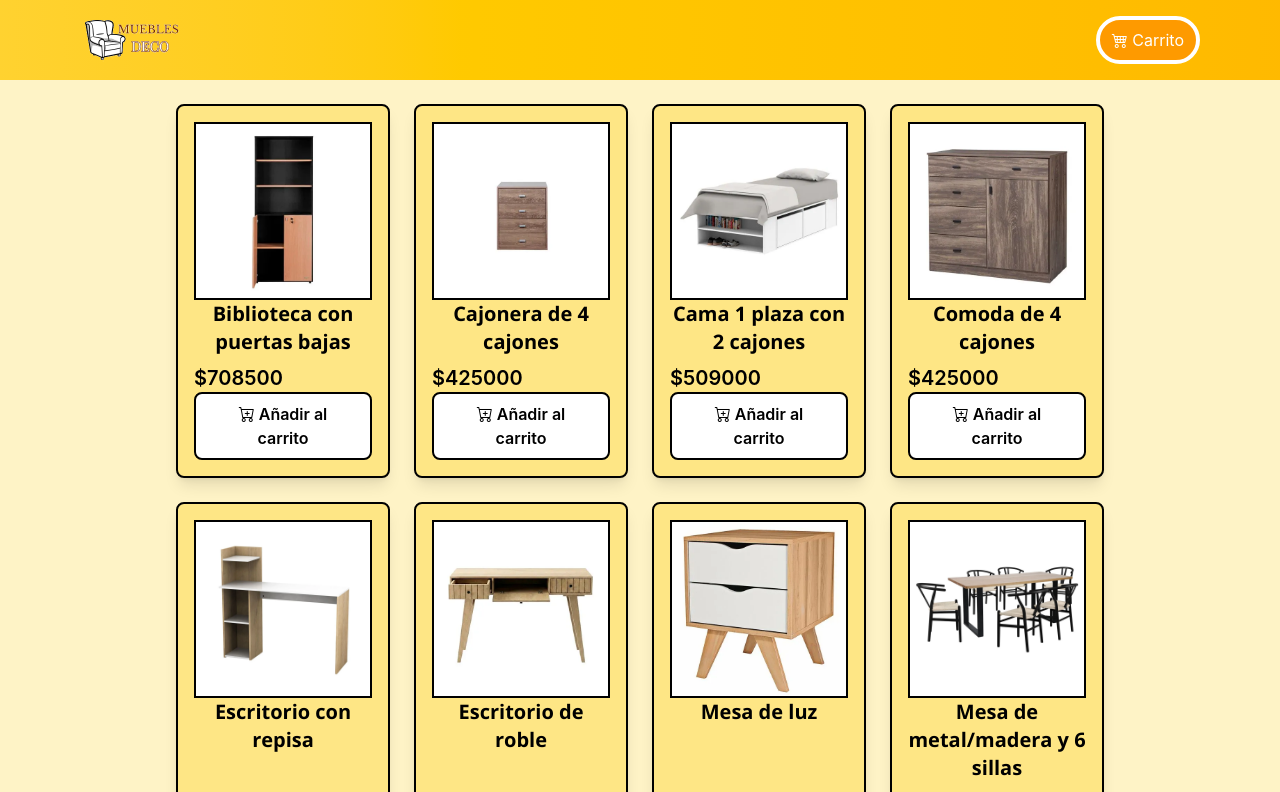
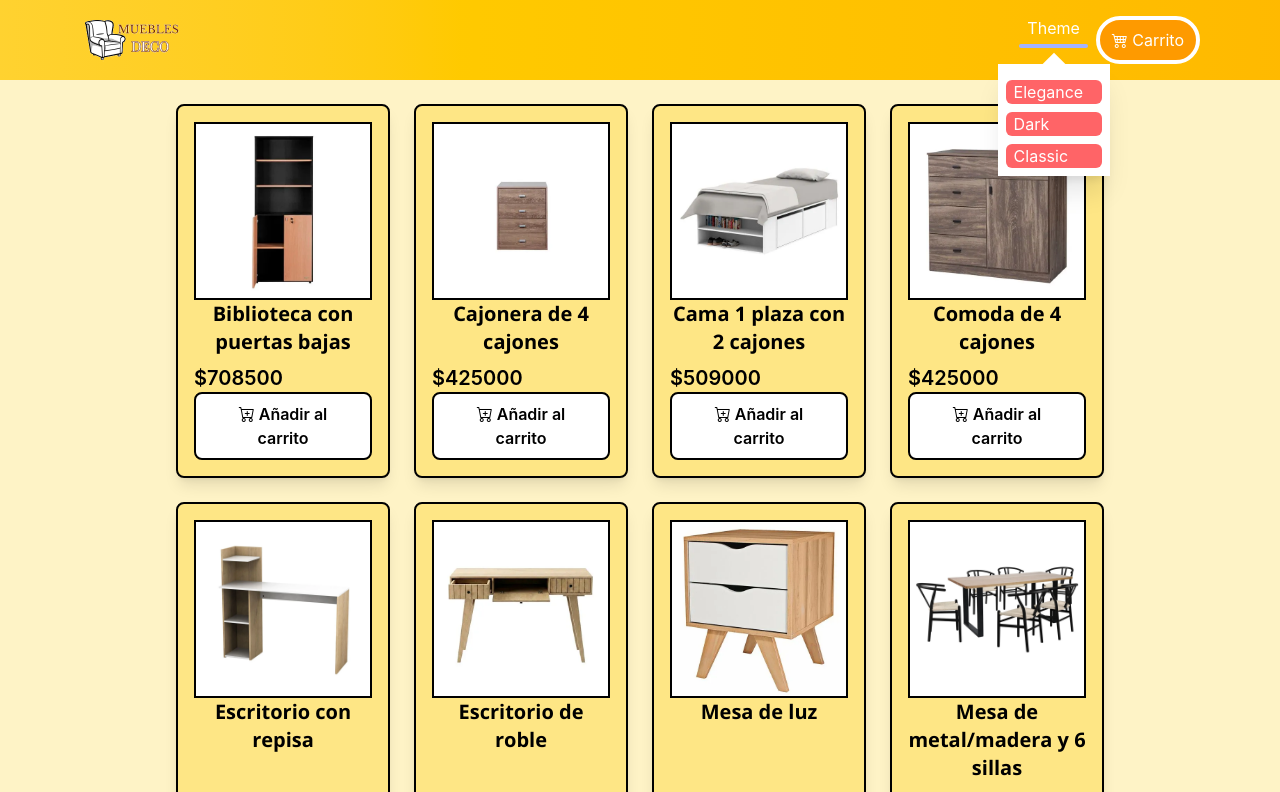
Before and after one commit to VicRamD/repo1_sprint3_mod4, a React (Vite) app: page / in a window 1280 px wide. Shown: the top 792 px of the page. Built offline with nearby package versions, Linux system fonts and the light colour scheme; a web font is replaced by a local one.

Commit message:
hook y context para uso de cambio de theme/tema, estilos para el modo dark

```diff
--- a/package.json
+++ b/package.json
@@ -12,6 +12,7 @@
   "dependencies": {
     "@tailwindcss/vite": "^4.2.1",
     "bootstrap-icons": "^1.13.1",
+    "motion": "^12.38.0",
     "react": "^19.2.4",
     "react-dom": "^19.2.4",
     "tailwindcss": "^4.2.1"
--- a/src/components/Cart.jsx
+++ b/src/components/Cart.jsx
@@ -9,7 +9,7 @@ const Cart = () => {
 
             <div className={`fixed top-0 right-0 h-screen w-full lg:h-screen transform
             ${isOpen ? 'translate-x-0' : 'translate-x-full'}  transition-transform duration-300 ease-in-out z-45
-            flex flex-col bg-linear-to-r from-amber-700 to-orange-300`}>
+            flex flex-col bg-amber-700 dark:bg-mist-600`}>
 
                 <div className="w-full h-1/12 bg-white flex justify-between shrink-0">
                     <h2 className="p-4 text-2xl">Mi carrito</h2>
--- a/src/components/CartCard.jsx
+++ b/src/components/CartCard.jsx
@@ -3,7 +3,7 @@ import { useCartContext } from "../contexts/CartContext";
 const CartCard = ({product}) => {
     const { updateQuantity, removeFromShoppingCartlist } = useCartContext();
   return (
-    <div className="bg-white p-4 mx-auto flex gap-4 rounded-lg w-11/12 xl:w-10/12 xl:justify-center border-b-2 border-amber-400">
+    <div className="bg-white p-4 mx-auto flex gap-4 rounded-lg w-11/12 xl:w-10/12 xl:justify-center border-b-2 border-amber-400 dark:border-gray-900">
         <img src={product.img} alt={product.alt}
             className="size-32 rounded-md object-cover"/>
         <div className="size-32 xl:w-36">
--- a/src/components/ProductCard.jsx
+++ b/src/components/ProductCard.jsx
@@ -6,17 +6,18 @@ const ProductCard = ({product}) => {
 
   return (
     <div className="rounded-lg shadow-lg overflow-hidden max-w-80 p-4 border-2 border-black flex flex-col
-    bg-amber-200">
+    bg-amber-200 text-black dark:bg-gray-700 dark:text-white">
             <img src={product.img} alt={product.alt} className="border-2 border-black"/>
 
             <div className="flex flex-col justify-between h-full">
-                <h2 className="open-sans text-black text-xl w-full text-center font-bold mb-2
+                <h2 className="open-sans text-xl w-full text-center font-bold mb-2
                     ">
                     {product.name}
                 </h2>
                 <p className="text-xl font-semibold mt-auto">${product.price}</p>
-                <button className="bg-button-primary hover:bg-amber-40 py-2 px-4 border-2 border-black rounded-lg bg-white
-                w-full font-semibold cursor-pointer transition duration-200 hover:bg-neutral-400" onClick={() => addToCartlist(product)}>
+                <button className="bg-button-primary hover:bg-amber-40 py-2 px-4 border-2 border-black rounded-lg bg-white dark:bg-gray-500
+                w-full font-semibold cursor-pointer transition duration-200 hover:bg-neutral-400 hover:text-white
+                dark:hover:bg-white dark:hover:text-black" onClick={() => addToCartlist(product)}>
                     <i className="bi bi-cart-plus"></i> Añadir al carrito
                 </button>
             </div>
--- a/src/components/ProductList.jsx
+++ b/src/components/ProductList.jsx
@@ -6,7 +6,7 @@ const ProductList = () => {
   const {isOpen} = useCartContext();
 
   return (
-    <div className={`bg-amber-100 py-10 flex justify-center ${isOpen ? "lg:w-3/5" : "lg:w-3/4"}`}>
+    <div className={`bg-amber-100 dark:bg-gray-200 py-10 flex justify-center ${isOpen ? "lg:w-3/5" : "lg:w-3/4"}`}>
         <div className={`max-w-6xl mx-auto px-4 grid grid-cols-1 sm:grid-cols-2 md:grid-cols-3 ${isOpen ? "" : "lg:grid-cols-4"}
         gap-6`}>
 
--- a/src/components/layout/Footer.jsx
+++ b/src/components/layout/Footer.jsx
@@ -3,7 +3,7 @@ const Footer = () => {
     const nombreAutor = "Víctor Francisco Ramirez Diaz";
 
   return (
-    <footer className="p-5 mt-auto bg-blue-900">
+    <footer className="p-5 mt-auto bg-blue-900 dark:bg-gray-600">
       <p className="text-center text-white">Hecho con React por {nombreAutor}</p>
     </footer>
   )
--- a/src/components/layout/Header.jsx
+++ b/src/components/layout/Header.jsx
@@ -1,18 +1,45 @@
 import logo from "../../assets/logo-muebles-deco.png"
 import { useCartContext } from "../../contexts/CartContext";
+import { useThemeContext } from "../../contexts/ThemeContext"
 
 const Header = () => {
   const {toggle} = useCartContext();
+  const {changeTheme, themes} = useThemeContext();
 
   return (
     <header>
-        <nav className='fixed flex items-center justify-between w-full h-[5em] bg-linear-to-r from-amber-300 to-amber-400 mx-auto z-30 py-5 px-6 lg:px-20 2xl:px-0'>
+        {/*<nav className='fixed flex items-center justify-between w-full h-[5em] bg-linear-to-r from-amber-300 to-amber-400 mx-auto z-30 py-5 px-6 lg:px-20 2xl:px-0'></nav>*/}
+        <nav className='fixed flex items-center justify-between w-full h-[5em] bg-linear-to-r from-amber-300 to-amber-400
+        elegance:bg-linear-to-r elegance:from-elegance-200 elegance:to-elegance-400
+        dark:from-gray-600 dark:to-gray-900 mx-auto z-30 py-5 px-6 lg:px-20 2xl:px-0'>
           <a href="/">
               <img src={logo} alt="logo libroteca" style={{width: '100px', height: '50px'}}/>
           </a>
-          <div>
+
+          <div className="flex gap-4">
+              {/**menu desplegable */}
+              <div className="relative h-fit w-fit">
+                  <button className="relative text-white cursor-pointer">Theme</button>
+                  <span className="absolute -bottom-2 -left-2 -right-2 h-1 origin-left rounded-full bg-indigo-300
+                  transition-transform duration-300 ease-out"></span>
+                  <div className="absolute left-1/2 top-12 bg-white text-black -translate-x-1/2">
+                    <div className="absolute -top-6 left-0 right-0 h-6 bg-transparent"></div>
+                    <div className="absolute left-1/2 top-0 h-4 w-4 -translate-x-1/2 -translate-y-1/2 rotate-45 bg-white"></div>
+                    <div className="size-28 bg-white p-2 shadow-xl  overflow-y-scroll">
+                      <ul className="w-full">
+                        {Object.keys(themes).map((themeName)=>{
+                          return  <li key={themeName} className="cursor-pointer mt-2 px-2 text-white bg-red-400 dark:bg-gray-900
+                          elegance:bg-elegance-400 rounded-md" onClick={() => changeTheme(themeName)}>{themes[themeName]}</li>
+                        })}
+                      </ul>
+
+                    </div>
+                  </div>
+              </div>
+
               <button className='border-4 py-2 px-3 border-white text-white bg-amber-500 cursor-pointer rounded-3xl
-              hover:text-amber-500 hover:bg-white' onClick={toggle}><i className="bi bi-cart4"></i> Carrito</button>
+              hover:text-amber-500 hover:bg-white dark:text-black dark:bg-white dark:border-gray-500
+              dark:hover:text-white dark:hover:bg-gray-500' onClick={toggle}><i className="bi bi-cart4"></i> Carrito</button>
           </div>
       </nav>
     </header>
--- a/src/components/layout/Main.jsx
+++ b/src/components/layout/Main.jsx
@@ -3,7 +3,7 @@ import Cart from "../Cart"
 
 const Main = () => {
   return (
-    <main className="flex lg:flex-row pt-16 justify-center bg-amber-100">
+    <main className="flex lg:flex-row pt-16 justify-center bg-amber-100 dark:bg-gray-200">
       <ProductList/>
       <Cart/>
     </main>
--- a/src/contexts/ThemeContext.jsx
+++ b/src/contexts/ThemeContext.jsx
@@ -0,0 +1,20 @@
+import { createContext, useContext } from "react";
+import { useTheme } from '../hooks/useTheme';
+
+//Crear el contexto
+const ThemeContext = createContext();
+
+//Crear el proveedor del contexto
+export const ThemeProvider = ({children}) => {
+    const {changeTheme, themes} = useTheme();
+
+    return(
+        <ThemeContext.Provider value={{changeTheme, themes}}>
+            {children}
+        </ThemeContext.Provider>
+    );
+}
+
+export const useThemeContext = () => {
+    return useContext(ThemeContext);
+}
--- /dev/null
+++ b/src/hooks/useTheme.js
@@ -0,0 +1,25 @@
+import { useEffect, useState } from "react"
+
+export const useTheme = () => {
+    const [theme, setTheme] = useState(() => {
+        return localStorage.getItem("theme") || "classic";
+    });
+
+    const themes = {
+        elegance: "Elegance",
+        dark: "Dark",
+        classic: "Classic"
+    }
+
+    const changeTheme = (themeName) => setTheme(themeName);
+
+    useEffect(() => {
+        if (typeof document !== 'undefined') {
+            document.documentElement.setAttribute('data-theme', theme);
+            //console.log(document.documentElement);
+            localStorage.setItem("theme", theme);
+        }
+    }, [theme]);
+
+    return {changeTheme, themes}
+}
--- a/src/main.jsx
+++ b/src/main.jsx
@@ -3,11 +3,15 @@ import { createRoot } from 'react-dom/client'
 import './index.css'
 import App from './App.jsx'
 import { CartProvider } from './contexts/CartContext.jsx'
+import { ThemeProvider } from './contexts/ThemeContext.jsx'
 
 createRoot(document.getElementById('root')).render(
   <StrictMode>
-    <CartProvider>
-      <App />
-    </CartProvider>
+    <ThemeProvider>
+        <CartProvider>
+          <App />
+        </CartProvider>
+    </ThemeProvider>
+
   </StrictMode>,
 )
```
Also changed, not shown: src/index.css (+72 -0 lines), 1 other file (tests, documents, lock files or other folders).
